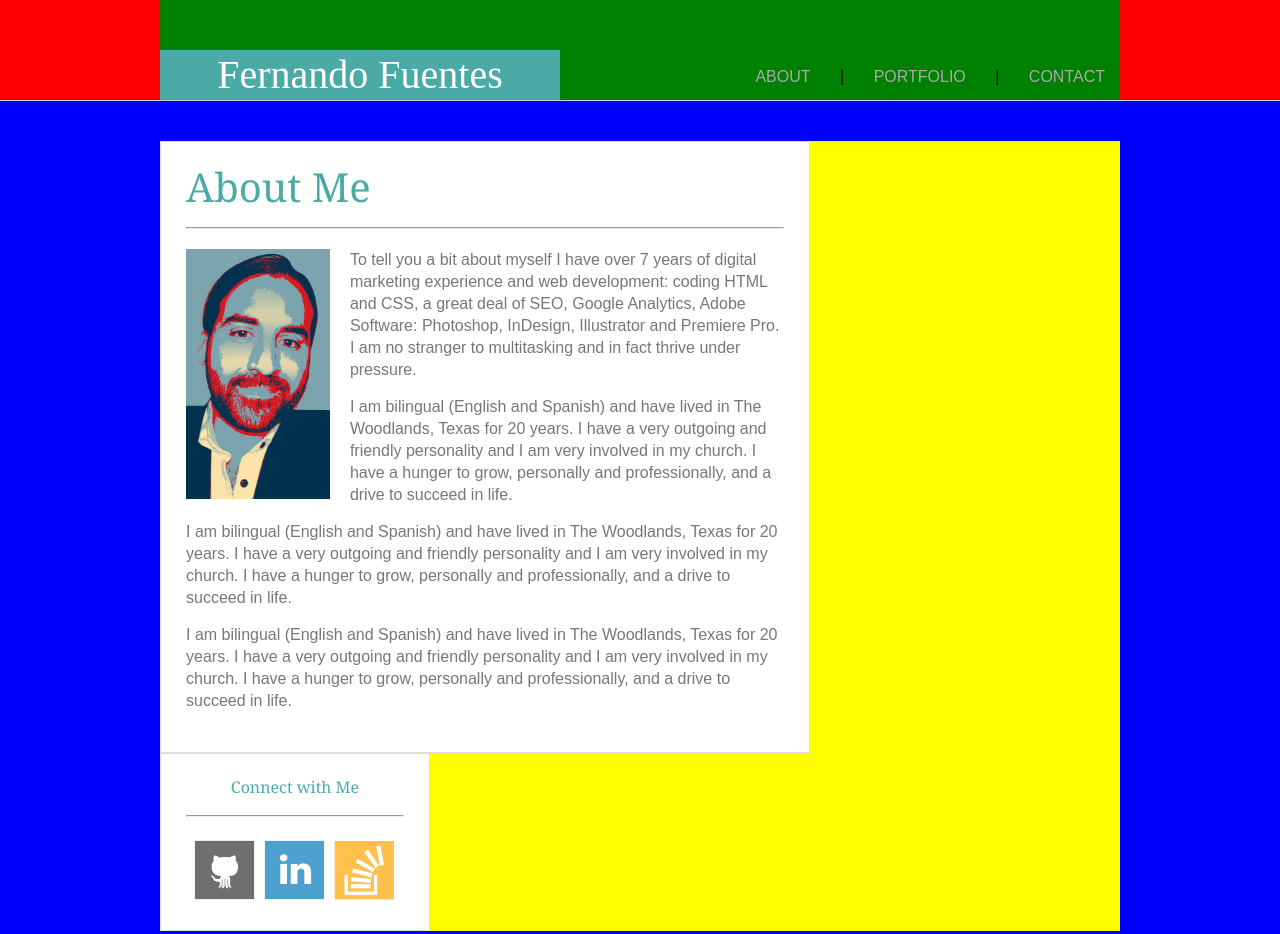
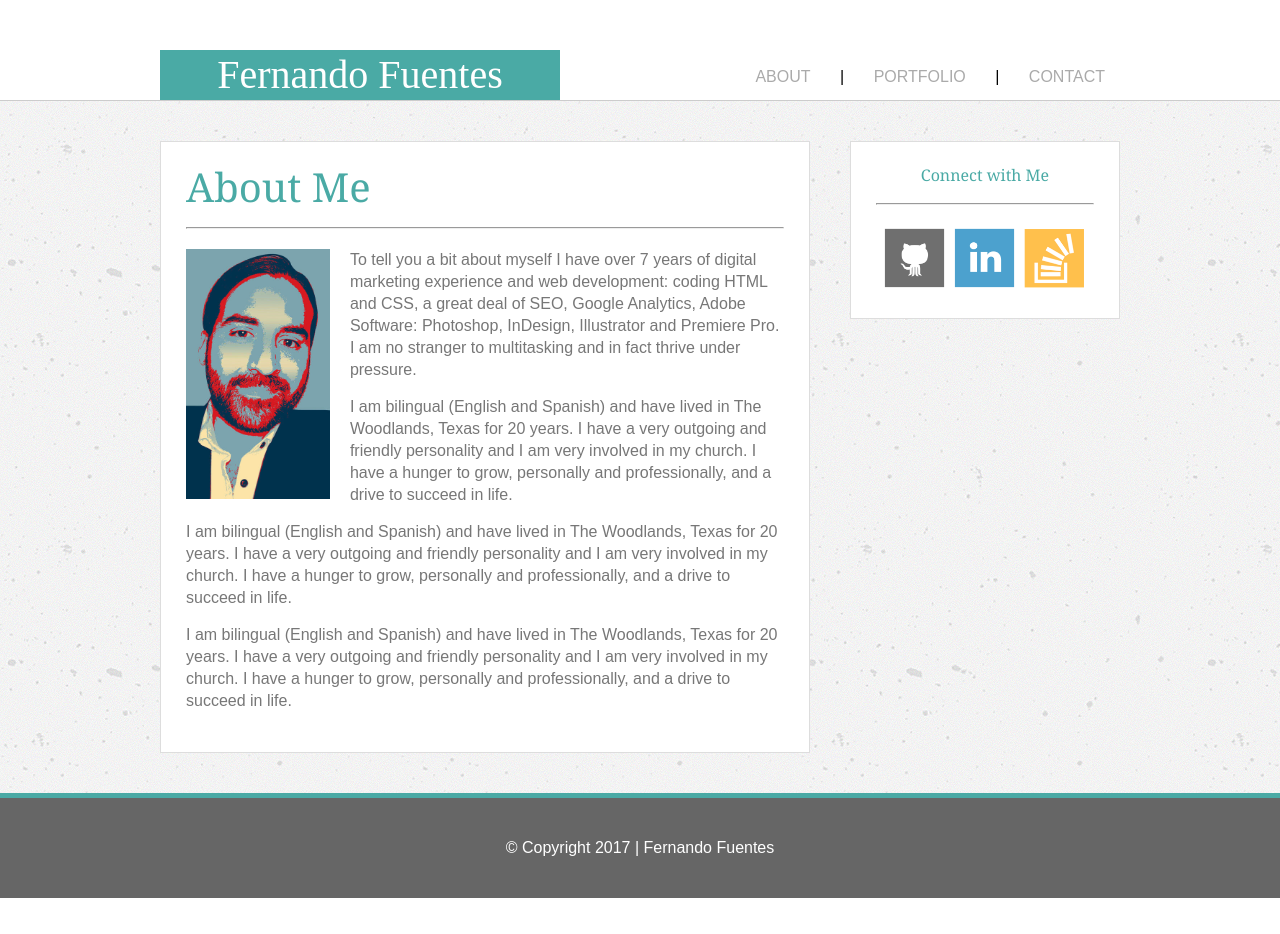
Before and after one commit to fernandofuentes/Basic-Portfolio, a plain HTML site: page index.html in a window 1280 px wide. Shown: the top 934 px of the page. After the commit the page ends 898 px from the top, so only its background shows below. Drawn offline with Linux system fonts and the light colour scheme.

Commit message:
more css additions

```diff
--- a/assets/css/style.css
+++ b/assets/css/style.css
@@ -38,13 +38,12 @@ hr {
     margin:0;
     padding: 0;
     border-bottom: 1px solid #cccccc;
-    background-color: red;
+    background-color: #ffffff;
 }
 
 header {
     position: relative;
     height: 100px;
-    background-color: green;
     width: 960px;
     margin: 0 auto;
 }
@@ -137,17 +136,14 @@ nav.stroke ul li a:hover:after {
 /******* MAIN AREA STYLES ********/
 
 #container-wrapper {
-    height: 100%;
-    width: 100%;
-    background-color: blue;
+    background-image: url("../images/concrete-texture.png");
     padding: 40px 0;
+    overflow: auto;
 }
 
 #container {
     width: 960px;
     margin: 0 auto;
-    background-color: yellow;
-    overflow: contain;
 }
 
 section {
@@ -155,6 +151,7 @@ section {
     padding: 25px;
     background-color: #ffffff;
     border: 1px solid #dddddd;
+    float: left;
 }
 
 section p {
@@ -174,6 +171,7 @@ aside {
     padding: 25px;
     background-color: #ffffff;
     border: 1px solid #dddddd;
+    float: right;
 }
 
 
```
Also changed, not shown: assets/css/style-min.css (+1 -1 lines).
